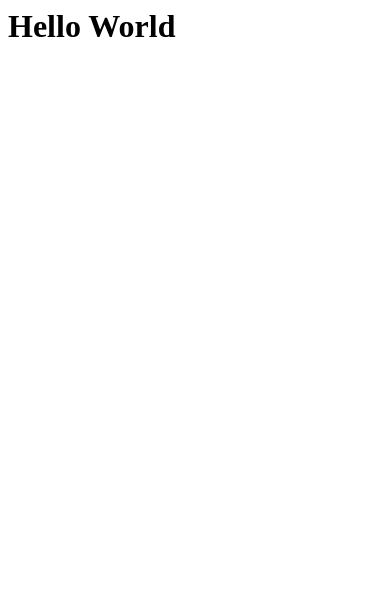
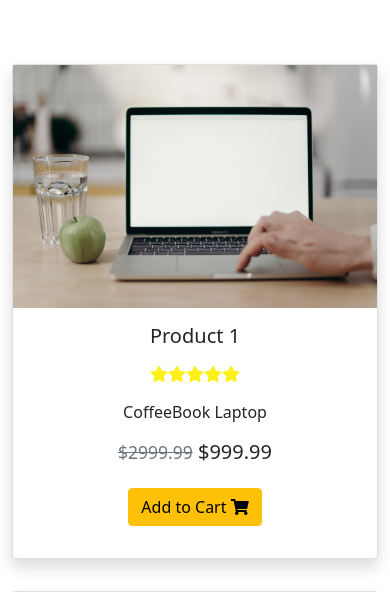
Before and after one commit to munshiomar1971/php-ecomernce-site, a PHP site: page / in a window 390 px wide. Shown: the top 592 px of the page. Before the commit the page ends 37 px from the top, so only its background shows below. Run offline with PHP 8.4, Linux system fonts and the light colour scheme.

Commit message:
products

```diff
--- a/website/shopping/index.php
+++ b/website/shopping/index.php
@@ -1,5 +1,106 @@
-<?php
 
-echo("<H1>Hello World</H1>");
 
-?>
+<!DOCTYPE html>
+<html lang="en">
+<head>
+    <meta charset="UTF-8">
+    <meta http-equiv="X-UA-Compatible" content="IE=edge">
+    <meta name="viewport" content="width=device-width, initial-scale=1.0">
+    <!-- CSS only -->
+    <link rel="stylesheet" href="style.css">
+    <link rel="stylesheet" href="https://use.fontawesome.com/releases/v5.15.3/css/all.css" integrity="sha384-SZXxX4whJ79/gErwcOYf+zWLeJdY/qpuqC4cAa9rOGUstPomtqpuNWT9wdPEn2fk" crossorigin="anonymous">
+    <link href="https://cdn.jsdelivr.net/npm/bootstrap@5.0.2/dist/css/bootstrap.min.css" rel="stylesheet" integrity="sha384-EVSTQN3/azprG1Anm3QDgpJLIm9Nao0Yz1ztcQTwFspd3yD65VohhpuuCOmLASjC" crossorigin="anonymous">
+    <title>Shoping Cart</title>
+</head>
+<body>
+    <div class="container">
+        <div class="row text-center py-5">
+        <div class="col-md-3 col-sm-6 my-3 my-md-0">
+                <form action="index.php" method="post">
+                    <div class="card shadow">
+                        <div>
+                            <img src="./upload/product1.jpg" alt="img-fluid card-img-top">
+                        </div>
+                        <div class="card-body">
+                            <h5 class="card-title">
+                                Product 1
+                            </h5>
+                            <h6>
+                                <i class="fas fa-star"></i><i class="fas fa-star"></i><i class="fas fa-star"></i><i class="fas fa-star"></i><i class="fas fa-star"></i>
+                            </h6>
+                            <p class="card-text">
+                                CoffeeBook Laptop
+                            </p>
+                            <h5>
+                                <small><s class="text-secondary">$2999.99</s></small>
+                                <span class="price">$999.99</span>
+                            </h5>
+
+                            <button type="submit" class="btn btn-warning my-3" name="add">Add to Cart <i class="fas fa-shopping-cart"></i></button>
+
+                        </div>
+                    </div>
+                </form>
+            </div>
+            <div class="col-md-3 col-sm-6 my-3 my-md-0">
+                <form action="index.php" method="post">
+                    <div class="card shadow">
+                        <div>
+                            <img src="./upload/product2.jpg" alt="img-fluid card-img-top">
+                        </div>
+                        <div class="card-body">
+                            <h5 class="card-title">
+                                Product 2
+                            </h5>
+                            <h6>
+                                <i class="fas fa-star"></i><i class="fas fa-star"></i><i class="fas fa-star"></i><i class="fas fa-star"></i><i class="fas fa-star"></i>
+                            </h6>
+                            <p class="card-text">
+                                BlackShire Headset for gaming
+                            </p>
+                            <h5>
+                                <small><s class="text-secondary">$1999.99</s></small>
+                                <span class="price">$799.99</span>
+                            </h5>
+
+                            <button type="submit" class="btn btn-warning my-3" name="add">Add to Cart <i class="fas fa-shopping-cart"></i></button>
+
+                        </div>
+                    </div>
+                </form>
+            </div>
+            <div class="col-md-3 col-sm-6 my-3 my-md-0">
+                <form action="index.php" method="post">
+                    <div class="card shadow">
+                        <div>
+                            <img src="./upload/product3.jpg" alt="img-fluid card-img-top">
+                        </div>
+                        <div class="card-body">
+                            <h5 class="card-title">
+                                Product 3
+                            </h5>
+                            <h6>
+                                <i class="fas fa-star"></i><i class="fas fa-star"></i><i class="fas fa-star"></i><i class="fas fa-star"></i><i class="fas fa-star"></i>
+                            </h6>
+                            <p class="card-text">
+                                TPhone 11
+                            </p>
+                            <h5>
+                                <small><s class="text-secondary">$3999.99</s></small>
+                                <span class="price">$899.99</span>
+                            </h5>
+
+                            <button type="submit" class="btn btn-warning my-3" name="add">Add to Cart <i class="fas fa-shopping-cart"></i></button>
+
+                        </div>
+                    </div>
+                </form>
+            </div>
+        </div>
+    </div>
+
+
+<!-- JavaScript Bundle with Popper -->
+<script src="https://cdn.jsdelivr.net/npm/bootstrap@5.0.2/dist/js/bootstrap.bundle.min.js" integrity="sha384-MrcW6ZMFYlzcLA8Nl+NtUVF0sA7MsXsP1UyJoMp4YLEuNSfAP+JcXn/tWtIaxVXM" crossorigin="anonymous"></script>
+</body>
+</html>
--- /dev/null
+++ b/website/shopping/style.css
@@ -0,0 +1,11 @@
+img{
+    max-width: 100%;
+    height: auto;
+    background-color: lightblue;
+    background: radial-gradient(white 30%, lightblue 70%);
+}
+
+.fa-star {
+    color: rgb(255, 240, 27);
+    padding: 3% 0;
+}
```
